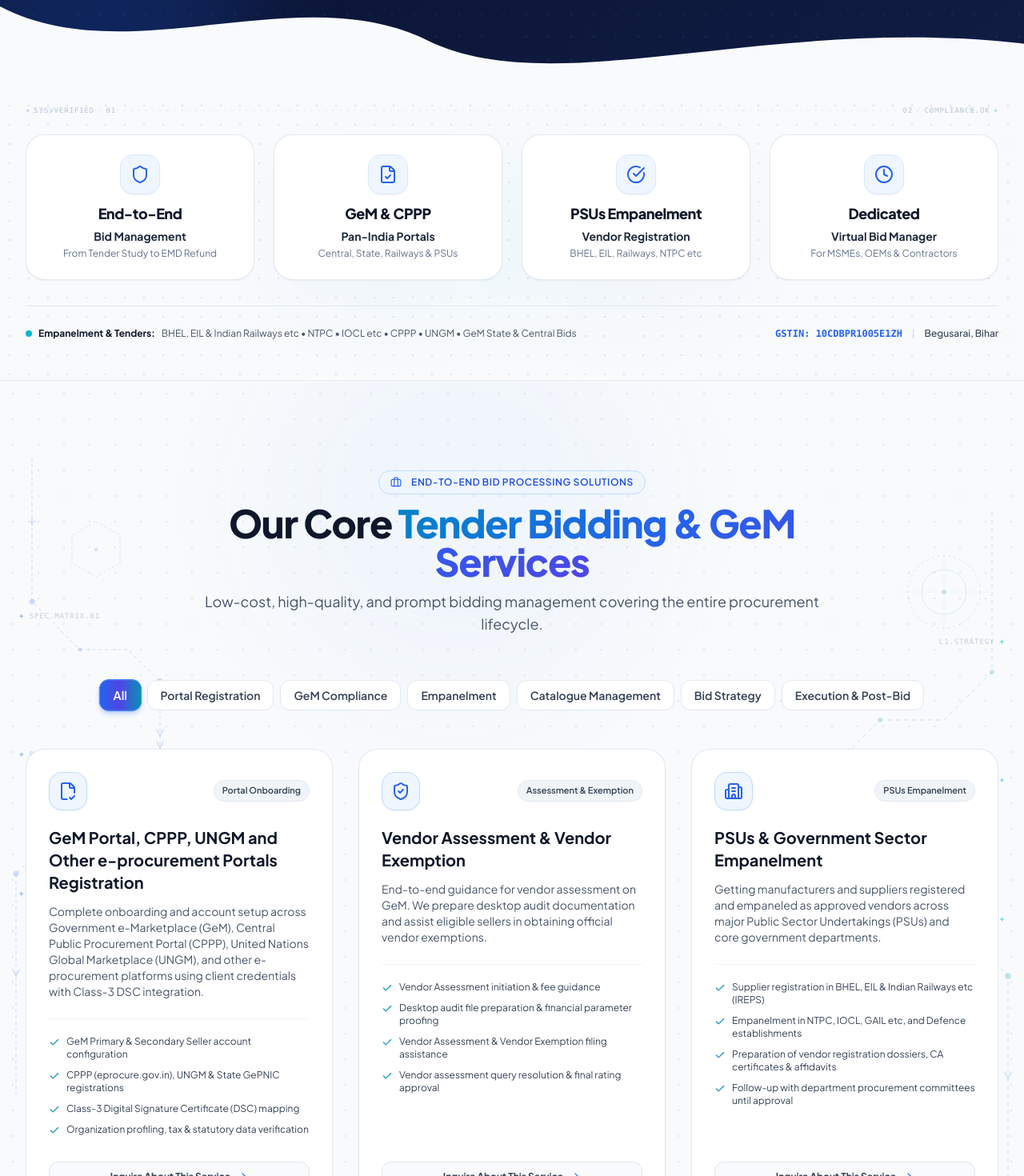
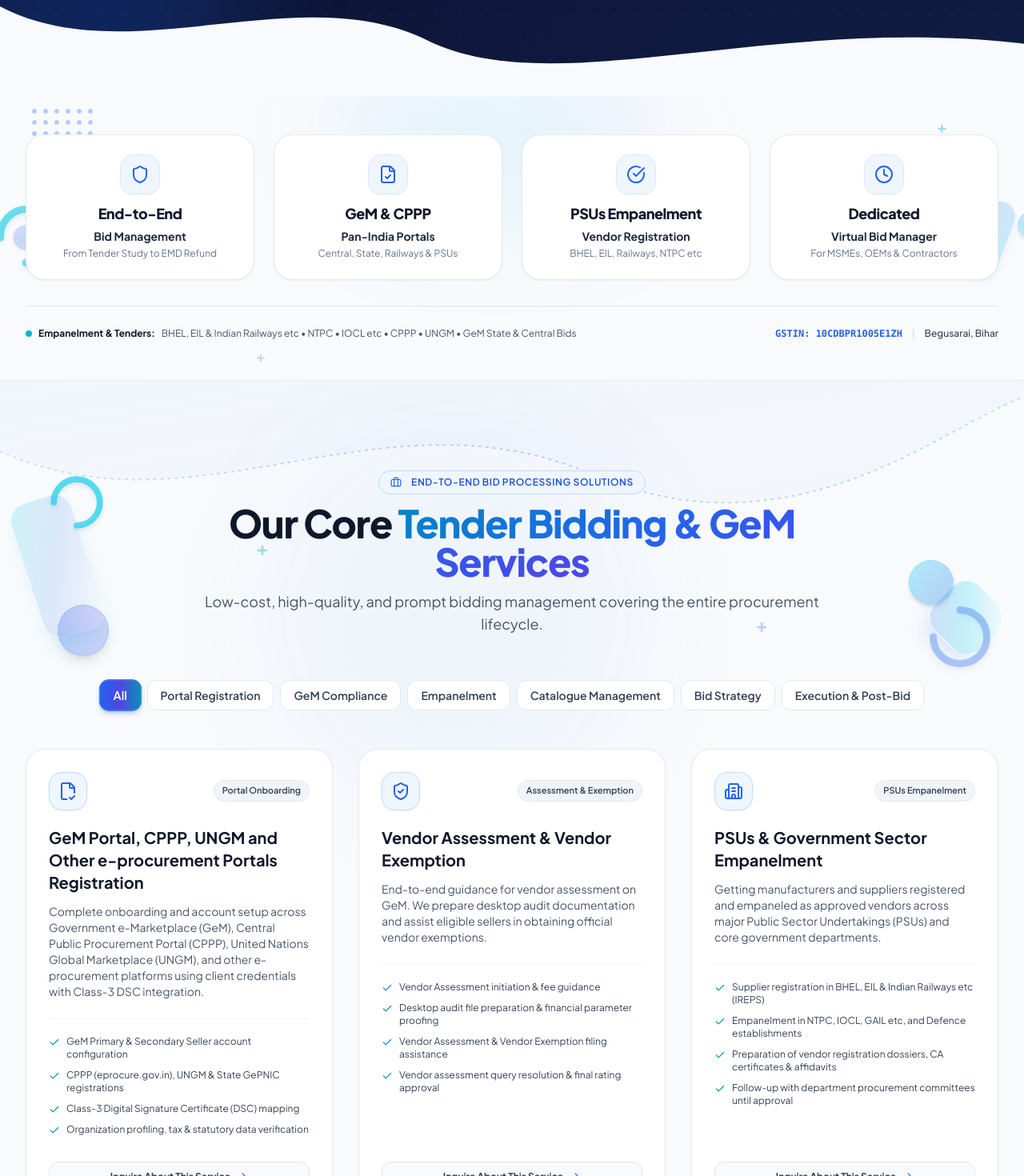
Before and after one commit to dntsbidmatrix/dnts, a React (Vite) app: page / in a window 1280 px wide. Shown: the part 920-2390 px from the top of the page at 80% size. Built offline with nearby package versions, Linux system fonts and the light colour scheme.

Commit message:
Replace blueprint linework with modern fluid wave designs, crescent arcs, floating 3D-feeling rounded shapes, spheres and plus accents

```diff
--- a/src/components/Services.jsx
+++ b/src/components/Services.jsx
@@ -38,105 +38,94 @@
 
   return (
     <section id="services" className="py-20 lg:py-28 relative bg-[#F8FAFC] overflow-hidden">
-      {/* Classy Architectural GovTech Background Elements */}
+      {/* Modern Fluid Shapes & Layered Wave Background */}
       <div className="absolute inset-0 pointer-events-none overflow-hidden -z-0">
-        {/* Subtle dot matrix grid */}
-        <div
-          className="absolute inset-0 opacity-[0.25]"
-          style={{
-            backgroundImage: 'radial-gradient(#94A3B8 1px, transparent 1px)',
-            backgroundSize: '32px 32px'
-          }}
-        />
+        {/* Soft Ambient Depth Glows */}
+        <div className="absolute top-10 left-1/4 w-[500px] h-[500px] bg-blue-500/[0.04] rounded-full blur-3xl" />
+        <div className="absolute top-1/2 right-10 w-[500px] h-[500px] bg-cyan-500/[0.035] rounded-full blur-3xl" />
+        <div className="absolute bottom-10 left-1/3 w-[600px] h-[400px] bg-indigo-500/[0.03] rounded-full blur-3xl" />
 
-        {/* Ambient depth glows */}
-        <div className="absolute -top-24 left-1/4 w-[500px] h-[500px] bg-blue-500/[0.035] rounded-full blur-3xl" />
-        <div className="absolute top-1/2 right-0 w-[450px] h-[450px] bg-cyan-500/[0.03] rounded-full blur-3xl" />
-        <div className="absolute -bottom-20 left-10 w-[550px] h-[550px] bg-indigo-500/[0.03] rounded-full blur-3xl" />
-
-        {/* Left Side: Architectural Vector Linework & Flow Arrows */}
-        <svg className="hidden lg:block absolute left-0 top-24 w-72 h-[800px] text-blue-600/20" viewBox="0 0 288 800" fill="none" xmlns="http://www.w3.org/2000/svg">
-          {/* Vertical conduit line with 90-deg breaks */}
-          <path d="M40 0 V180 L100 240 H160 L200 280 V420 L140 480 H60 L20 520 V800" stroke="currentColor" strokeWidth="1" strokeDasharray="4 4" />
-
-          {/* Circuit / Procurement Nodes */}
-          <circle cx="40" cy="180" r="3.5" fill="currentColor" />
-          <circle cx="100" cy="240" r="2.5" fill="currentColor" />
-          <circle cx="200" cy="280" r="4" fill="currentColor" />
-          <circle cx="200" cy="420" r="3" fill="currentColor" />
-          <circle cx="140" cy="480" r="2.5" fill="currentColor" />
-          <circle cx="20" cy="520" r="3.5" fill="currentColor" />
-
-          {/* Directional Chevrons / Flow Arrows along the path */}
-          <path d="M196 340 L200 348 L204 340" stroke="currentColor" strokeWidth="1.5" strokeLinecap="round" strokeLinejoin="round" />
-          <path d="M196 355 L200 363 L204 355" stroke="currentColor" strokeWidth="1.5" strokeLinecap="round" strokeLinejoin="round" />
-
-          <path d="M95 480 L103 480 L99 476 M103 480 L99 484" stroke="currentColor" strokeWidth="1.5" strokeLinecap="round" strokeLinejoin="round" />
-          <path d="M16 640 L20 648 L24 640" stroke="currentColor" strokeWidth="1.5" strokeLinecap="round" strokeLinejoin="round" />
-
-          {/* Delicate Wireframe Hexagon Motif */}
-          <polygon points="120,80 150,97 150,132 120,149 90,132 90,97" stroke="currentColor" strokeWidth="0.75" strokeDasharray="3 3" />
-          <circle cx="120" cy="115" r="2" fill="currentColor" />
-
-          {/* Coordinate Crosshairs */}
-          <path d="M35 80 H45 M40 75 V85" stroke="currentColor" strokeWidth="1" />
-          <path d="M215 420 H225 M220 415 V425" stroke="currentColor" strokeWidth="1" />
+        {/* Top Fluid Wave Ribbon with Tracing Contour (Ref: Image 1 & 3) */}
+        <svg className="absolute -top-10 left-0 w-full h-80 opacity-60 text-blue-500" viewBox="0 0 1440 320" fill="none" preserveAspectRatio="none">
+          <path d="M0,128 C280,240 540,40 840,160 C1120,260 1320,100 1440,60 L1440,0 L0,0 Z" fill="url(#services-wave-grad)" opacity="0.25" />
+          <path d="M0,128 C280,240 540,40 840,160 C1120,260 1320,100 1440,60" stroke="url(#services-wave-stroke)" strokeWidth="1.5" strokeDasharray="4 6" opacity="0.6" />
+          <defs>
+            <linearGradient id="services-wave-grad" x1="0" y1="0" x2="1" y2="1">
+              <stop offset="0%" stopColor="#38BDF8" stopOpacity="0.3" />
+              <stop offset="50%" stopColor="#2563EB" stopOpacity="0.15" />
+              <stop offset="100%" stopColor="#6366F1" stopOpacity="0.2" />
+            </linearGradient>
+            <linearGradient id="services-wave-stroke" x1="0" y1="0" x2="1" y2="0">
+              <stop offset="0%" stopColor="#38BDF8" />
+              <stop offset="50%" stopColor="#2563EB" />
+              <stop offset="100%" stopColor="#06B6D4" />
+            </linearGradient>
+          </defs>
         </svg>
 
-        {/* Right Side: Architectural Linework, Geometric Rings & Forward Vectors */}
-        <svg className="hidden lg:block absolute right-0 top-36 w-80 h-[900px] text-cyan-600/20" viewBox="0 0 320 900" fill="none" xmlns="http://www.w3.org/2000/svg">
-          {/* Intersecting flow vectors */}
-          <path d="M280 20 V220 L220 280 H140 L100 320 V500 L160 560 H260 L300 600 V900" stroke="currentColor" strokeWidth="1" strokeDasharray="5 5" />
+        {/* Left Side: Modern Floating Tilted Capsule, Crescent Arc & Spheres (Ref: Image 1 & 2) */}
+        <div className="hidden lg:block absolute left-8 top-36">
+          <div className="relative">
+            {/* Tilted Rounded Capsule */}
+            <div className="w-20 h-44 rounded-3xl bg-gradient-to-br from-cyan-400/20 via-blue-500/15 to-transparent rotate-[-18deg] shadow-xl shadow-cyan-500/10 border border-white/70 backdrop-blur-sm" />
 
-          {/* Hub Nodes */}
-          <circle cx="280" cy="220" r="3" fill="currentColor" />
-          <circle cx="140" cy="280" r="3" fill="currentColor" />
-          <circle cx="100" cy="320" r="4.5" fill="currentColor" />
-          <circle cx="100" cy="500" r="3" fill="currentColor" />
-          <circle cx="160" cy="560" r="3" fill="currentColor" />
-          <circle cx="300" cy="600" r="4" fill="currentColor" />
+            {/* Layered Floating Sphere */}
+            <div className="absolute -bottom-6 -right-6 w-16 h-16 rounded-full bg-gradient-to-tr from-blue-600/30 to-indigo-600/20 shadow-lg border border-blue-400/30" />
 
-          {/* Downward / Forward Directional Chevron Arrows */}
-          <path d="M96 400 L100 408 L104 400" stroke="currentColor" strokeWidth="1.5" strokeLinecap="round" strokeLinejoin="round" />
-          <path d="M96 415 L100 423 L104 415" stroke="currentColor" strokeWidth="1.5" strokeLinecap="round" strokeLinejoin="round" />
-          <path d="M296 720 L300 728 L304 720" stroke="currentColor" strokeWidth="1.5" strokeLinecap="round" strokeLinejoin="round" />
-
-          {/* Concentric Architectural Rings Motif */}
-          <circle cx="220" cy="120" r="45" stroke="currentColor" strokeWidth="0.75" strokeDasharray="3 4" />
-          <circle cx="220" cy="120" r="28" stroke="currentColor" strokeWidth="0.75" />
-          <circle cx="220" cy="120" r="3" fill="currentColor" />
-          <line x1="220" y1="65" x2="220" y2="175" stroke="currentColor" strokeWidth="0.5" strokeDasharray="2 2" />
-          <line x1="165" y1="120" x2="275" y2="120" stroke="currentColor" strokeWidth="0.5" strokeDasharray="2 2" />
-
-          {/* Geometric Diamond Accent */}
-          <rect x="180" y="660" width="40" height="40" rx="6" transform="rotate(45 200 680)" stroke="currentColor" strokeWidth="0.75" strokeDasharray="2 3" />
-          <circle cx="200" cy="680" r="2" fill="currentColor" />
-        </svg>
-
-        {/* Technical Blueprint Margin Labels */}
-        <div className="hidden xl:flex flex-col space-y-40 absolute left-6 top-72 font-mono text-[9px] text-slate-400/50 uppercase tracking-widest">
-          <div>
-            <span className="text-blue-500/60 font-bold">+ </span>SPEC.MATRIX.01
-          </div>
-          <div>
-            <span className="text-blue-500/60 font-bold">+ </span>BOQ.VERIFY.02
-          </div>
-          <div>
-            <span className="text-blue-500/60 font-bold">+ </span>AUDIT.FLOW.03
+            {/* Crescent Arc Ring (Ref: Image 1) */}
+            <svg className="absolute -top-10 -right-8 w-24 h-24 text-cyan-400 drop-shadow-md" viewBox="0 0 100 100" fill="none">
+              <path d="M 20 50 A 30 30 0 1 1 50 80" stroke="currentColor" strokeWidth="8" strokeLinecap="round" opacity="0.75" />
+            </svg>
           </div>
         </div>
 
-        <div className="hidden xl:flex flex-col space-y-40 absolute right-6 top-80 font-mono text-[9px] text-slate-400/50 uppercase tracking-widest text-right">
-          <div>
-            L1.STRATEGY <span className="text-cyan-500/60 font-bold">+</span>
-          </div>
-          <div>
-            PORTAL.SYNC <span className="text-cyan-500/60 font-bold">+</span>
-          </div>
-          <div>
-            REGULATORY.OK <span className="text-cyan-500/60 font-bold">+</span>
+        {/* Polka Dot Matrix Cluster (Left Margin - Ref: Image 1) */}
+        <div className="hidden xl:grid grid-cols-6 gap-2.5 absolute left-12 top-[600px] opacity-30">
+          {[...Array(24)].map((_, i) => (
+            <span key={i} className="w-1.5 h-1.5 rounded-full bg-blue-600" />
+          ))}
+        </div>
+
+        {/* Floating Plus (+) Accents Scattered in White Space (Ref: Image 1) */}
+        <span className="hidden lg:block absolute top-48 left-1/4 text-cyan-500/40 text-2xl font-bold select-none">+</span>
+        <span className="hidden lg:block absolute top-[480px] left-8 text-blue-500/30 text-xl font-bold select-none">+</span>
+        <span className="hidden lg:block absolute top-72 right-1/4 text-blue-500/35 text-2xl font-bold select-none">+</span>
+        <span className="hidden lg:block absolute top-[750px] right-20 text-cyan-500/40 text-2xl font-bold select-none">+</span>
+
+        {/* Right Side: Floating Tilted Diamond, Layered Circle & Crescent Ring (Ref: Image 1 & 2) */}
+        <div className="hidden lg:block absolute right-8 top-64">
+          <div className="relative">
+            {/* Tilted Rounded Diamond */}
+            <div className="w-20 h-20 rounded-3xl bg-gradient-to-tr from-blue-600/20 via-cyan-400/25 to-white/40 rotate-45 shadow-xl shadow-blue-500/10 border border-white/80" />
+
+            {/* Floating Sphere */}
+            <div className="absolute -top-8 -left-8 w-14 h-14 rounded-full bg-gradient-to-br from-cyan-400/35 to-blue-600/30 shadow-md border border-cyan-300/40" />
+
+            {/* Crescent Arc (Ref: Image 1) */}
+            <svg className="absolute -bottom-10 -left-6 w-28 h-28 text-blue-500/60 drop-shadow-md" viewBox="0 0 100 100" fill="none">
+              <path d="M 50 20 A 30 30 0 1 1 20 50" stroke="currentColor" strokeWidth="8" strokeLinecap="round" opacity="0.65" />
+            </svg>
           </div>
         </div>
+
+        {/* Dot Grid Cluster (Right Margin - Ref: Image 3) */}
+        <div className="hidden xl:grid grid-cols-6 gap-2.5 absolute right-12 top-[620px] opacity-30">
+          {[...Array(24)].map((_, i) => (
+            <span key={i} className="w-1.5 h-1.5 rounded-full bg-cyan-600" />
+          ))}
+        </div>
+
+        {/* Bottom Gentle Wave Transition into Quotation Plaque (Ref: Image 3) */}
+        <svg className="absolute bottom-24 right-0 w-full h-48 opacity-40 text-blue-600" viewBox="0 0 1440 200" fill="none" preserveAspectRatio="none">
+          <path d="M0,160 C360,60 720,190 1080,90 C1240,40 1360,110 1440,70 L1440,200 L0,200 Z" fill="url(#services-wave-bottom)" opacity="0.15" />
+          <path d="M0,160 C360,60 720,190 1080,90 C1240,40 1360,110 1440,70" stroke="#38BDF8" strokeWidth="1" strokeDasharray="3 5" opacity="0.5" />
+          <defs>
+            <linearGradient id="services-wave-bottom" x1="0" y1="0" x2="1" y2="1">
+              <stop offset="0%" stopColor="#0B1536" />
+              <stop offset="100%" stopColor="#0284C7" />
+            </linearGradient>
+          </defs>
+        </svg>
       </div>
 
       <div className="max-w-7xl mx-auto px-4 sm:px-6 lg:px-8 relative z-10">
--- a/src/components/TrustStats.jsx
+++ b/src/components/TrustStats.jsx
@@ -7,46 +7,34 @@
 
   return (
     <section className="relative z-10 py-10 sm:py-12 bg-[#F8FAFC] border-b border-slate-200/80 overflow-hidden">
-      {/* Classy Architectural Background Elements */}
+      {/* Modern Fluid Shapes & Subtle Wave Background */}
       <div className="absolute inset-0 pointer-events-none overflow-hidden -z-0">
-        {/* Subtle dot matrix texture */}
-        <div
-          className="absolute inset-0 opacity-[0.28]"
-          style={{
-            backgroundImage: 'radial-gradient(#94A3B8 1px, transparent 1px)',
-            backgroundSize: '24px 24px'
-          }}
-        />
+        {/* Soft Ambient Depth Glows */}
+        <div className="absolute -top-10 left-1/3 w-96 h-48 bg-gradient-to-r from-blue-400/10 via-cyan-400/10 to-indigo-400/10 blur-3xl rounded-full" />
 
-        {/* Ambient soft glow */}
-        <div className="absolute top-1/2 left-1/2 -translate-x-1/2 -translate-y-1/2 w-[600px] h-48 bg-gradient-to-r from-blue-500/[0.04] via-cyan-500/[0.03] to-indigo-500/[0.04] blur-2xl rounded-full" />
+        {/* Left Margin: Floating Crescent Arc & Soft Disc (Ref: Image 1) */}
+        <div className="hidden lg:block absolute -left-6 top-1/2 -translate-y-1/2">
+          <svg className="w-28 h-28 text-cyan-400 drop-shadow-md" viewBox="0 0 100 100" fill="none">
+            <path d="M 22 50 A 30 30 0 1 1 50 78" stroke="currentColor" strokeWidth="8" strokeLinecap="round" opacity="0.65" />
+            <circle cx="50" cy="50" r="14" fill="#2563EB" opacity="0.2" />
+          </svg>
+        </div>
 
-        {/* Delicate hairline technical trajectory with directional chevrons */}
-        <svg className="absolute w-full h-full inset-0 opacity-40 text-blue-600/30" xmlns="http://www.w3.org/2000/svg" fill="none">
-          <line x1="5%" y1="18" x2="95%" y2="18" stroke="currentColor" strokeWidth="0.75" strokeDasharray="3 6" />
-          <circle cx="5%" cy="18" r="2" fill="currentColor" />
-          <circle cx="95%" cy="18" r="2" fill="currentColor" />
+        {/* Small Dot Grid Cluster (Top Left - Ref: Image 1) */}
+        <div className="hidden sm:grid grid-cols-6 gap-2 absolute top-4 left-10 opacity-30">
+          {[...Array(18)].map((_, i) => (
+            <span key={i} className="w-1.5 h-1.5 rounded-full bg-blue-600" />
+          ))}
+        </div>
 
-          <path d="M40 14 L46 18 L40 22" stroke="currentColor" strokeWidth="1" strokeLinecap="round" strokeLinejoin="round" />
-          <path d="M50 14 L56 18 L50 22" stroke="currentColor" strokeWidth="1" strokeLinecap="round" strokeLinejoin="round" />
-          <path d="M60 14 L66 18 L60 22" stroke="currentColor" strokeWidth="1" strokeLinecap="round" strokeLinejoin="round" />
+        {/* Floating Plus (+) Accents (Ref: Image 1) */}
+        <span className="hidden sm:block absolute top-6 right-24 text-cyan-500/40 text-xl font-bold select-none">+</span>
+        <span className="hidden sm:block absolute bottom-4 left-1/4 text-blue-500/30 text-lg font-bold select-none">+</span>
 
-          <path d="M calc(100% - 60px) 14 L calc(100% - 54px) 18 L calc(100% - 60px) 22" stroke="currentColor" strokeWidth="1" strokeLinecap="round" strokeLinejoin="round" />
-          <path d="M calc(100% - 50px) 14 L calc(100% - 44px) 18 L calc(100% - 50px) 22" stroke="currentColor" strokeWidth="1" strokeLinecap="round" strokeLinejoin="round" />
-        </svg>
-
-        {/* Blueprint coordinate markers */}
-        <div className="hidden lg:flex absolute top-3 left-8 items-center space-x-1 font-mono text-[9px] text-slate-400/60 uppercase tracking-widest">
-          <span className="text-blue-500/50">+</span>
-          <span>SYS.VERIFIED</span>
-          <span className="text-slate-300/40">/</span>
-          <span>01</span>
-        </div>
-        <div className="hidden lg:flex absolute top-3 right-8 items-center space-x-1 font-mono text-[9px] text-slate-400/60 uppercase tracking-widest">
-          <span>02</span>
-          <span className="text-slate-300/40">/</span>
-          <span>COMPLIANCE.OK</span>
-          <span className="text-cyan-500/50">+</span>
+        {/* Right Margin: Floating Tilted Rounded Capsule & Sphere (Ref: Image 2) */}
+        <div className="hidden lg:flex items-center space-x-3 absolute -right-6 top-1/2 -translate-y-1/2">
+          <div className="w-10 h-24 rounded-full bg-gradient-to-b from-blue-500/20 to-cyan-400/25 rotate-[20deg] shadow-lg shadow-blue-500/10 border border-white/60" />
+          <div className="w-8 h-8 rounded-full bg-gradient-to-tr from-cyan-400/30 to-blue-600/25 shadow-md -mt-8" />
         </div>
       </div>
 
```
Also changed, not shown: src/components/ComplianceSection.jsx (+47 -41 lines), src/components/ContactSection.jsx (+44 -43 lines), src/components/PortalsCovered.jsx (+51 -53 lines), src/components/TenderWorkflow.jsx (+41 -41 lines).
